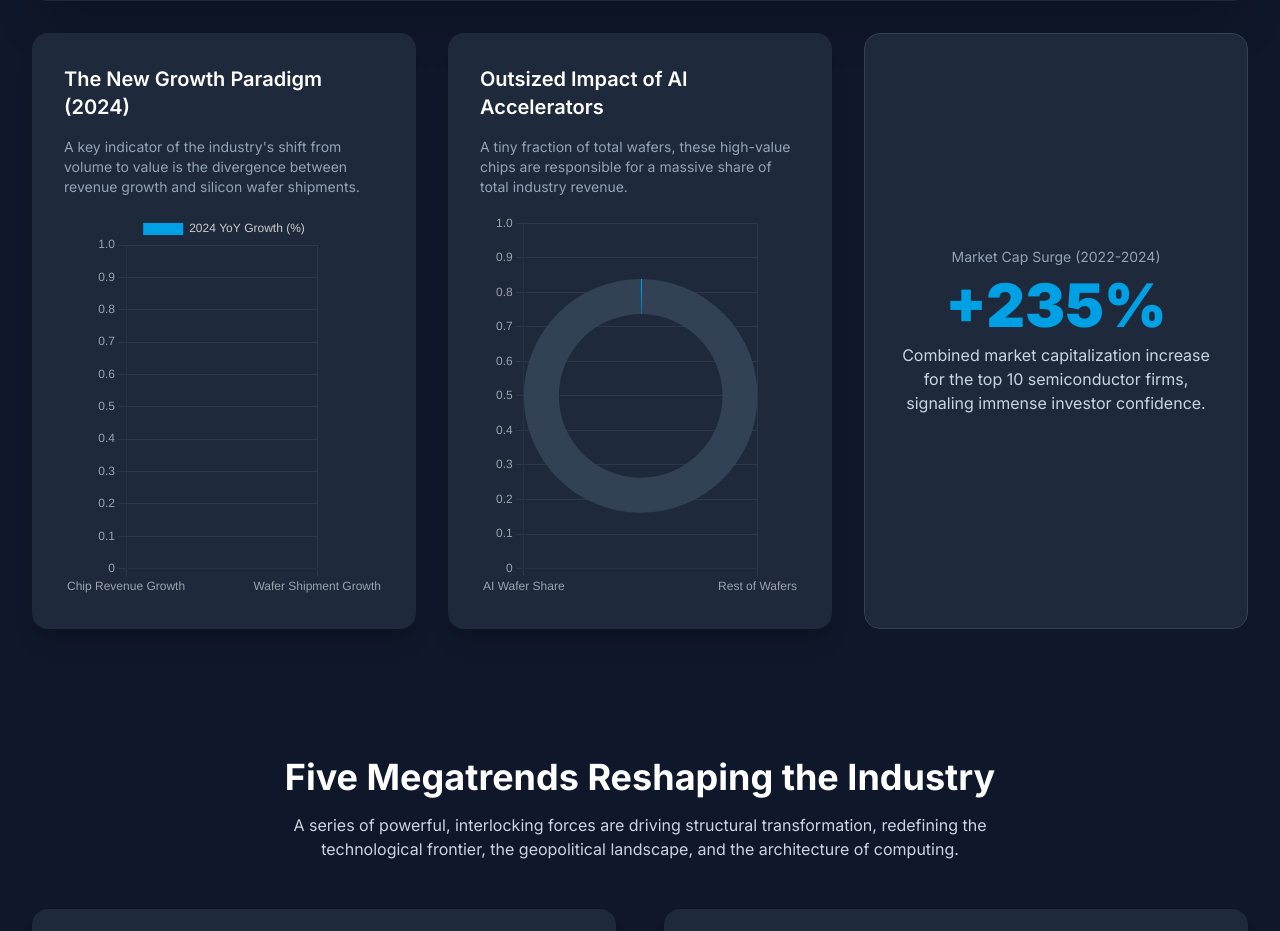
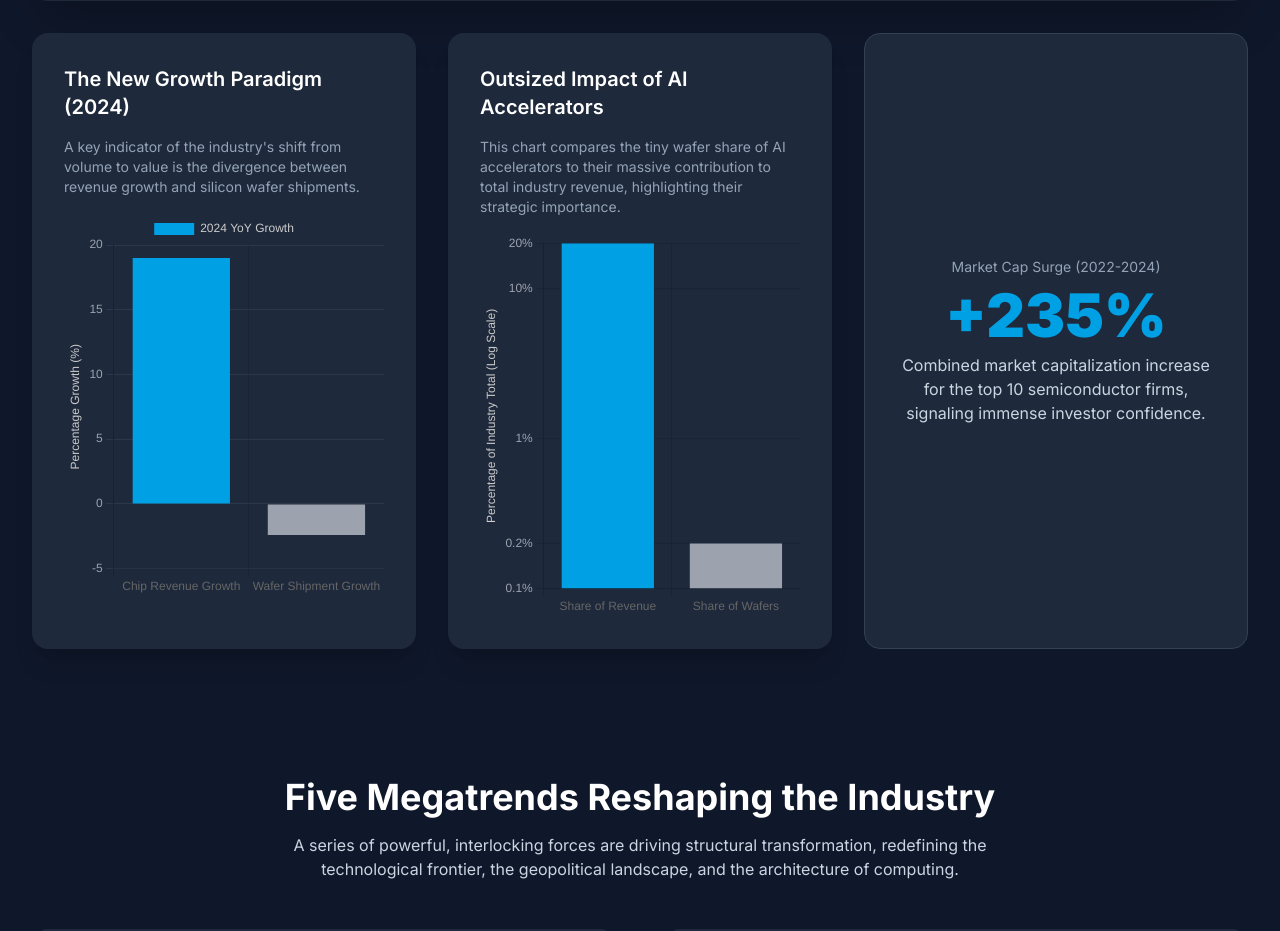
Before and after one commit to kersam/kersam.github.io, a plain HTML site: page semiconductor.html in a window 1280 px wide. Shown: the part 1120-2051 px from the top of the page. Drawn offline with nearby package versions, Linux system fonts and the light colour scheme.

Commit message:
Update semiconductor.html

```diff
--- a/semiconductor.html
+++ b/semiconductor.html
@@ -98,9 +98,9 @@
                 </div>
                 <div class="bg-slate-800 rounded-2xl shadow-xl p-6 md:p-8">
                     <h3 class="text-xl font-semibold text-white mb-4">Outsized Impact of AI Accelerators</h3>
-                     <p class="text-slate-400 text-sm mb-4">A tiny fraction of total wafers, these high-value chips are responsible for a massive share of total industry revenue.</p>
+                     <p class="text-slate-400 text-sm mb-4">This chart compares the tiny wafer share of AI accelerators to their massive contribution to total industry revenue, highlighting their strategic importance.</p>
                      <div class="chart-container">
-                        <canvas id="aiWaferImpactChart"></canvas>
+                        <canvas id="aiImpactComparisonChart"></canvas>
                     </div>
                 </div>
                  <div class="kpi-card rounded-2xl p-8 text-center flex flex-col justify-center items-center">
@@ -368,14 +368,73 @@
                 return lines;
             };
 
+            // Chart initializations
             const marketForecastCtx = document.getElementById('marketForecastChart')?.getContext('2d');
             if(marketForecastCtx) new Chart(marketForecastCtx, { type: 'line', data: { labels: ['2024', '2030', '2040 (Low)', '2040 (High)'], datasets: [{ label: 'Market Revenue ($B)', data: [627, 1000, 1700, 2400], borderColor: CHART_COLORS.blue, backgroundColor: 'rgba(0, 161, 228, 0.1)', fill: true, tension: 0.4 }] }, options: commonChartOptions });
 
             const revenueVsWafersCtx = document.getElementById('revenueVsWafersChart')?.getContext('2d');
-            if(revenueVsWafersCtx) new Chart(revenueVsWafersCtx, { type: 'bar', data: { labels: ['Chip Revenue Growth', 'Wafer Shipment Growth'], datasets: [{ label: '2024 YoY Growth (%)', data: [19, -2.4], backgroundColor: [CHART_COLORS.blue, CHART_COLORS.grey] }] }, options: {...commonChartOptions, indexAxis: 'y' } });
+            if(revenueVsWafersCtx) {
+                new Chart(revenueVsWafersCtx, {
+                    type: 'bar',
+                    data: {
+                        labels: ['Chip Revenue Growth', 'Wafer Shipment Growth'],
+                        datasets: [{
+                            label: '2024 YoY Growth',
+                            data: [19, -2.4],
+                            backgroundColor: [CHART_COLORS.blue, CHART_COLORS.grey]
+                        }]
+                    },
+                    options: {
+                        ...commonChartOptions,
+                        scales: {
+                            y: {
+                                ...commonChartOptions.scales.y,
+                                title: { display: true, text: 'Percentage Growth (%)', color: CHART_COLORS.lightGrey }
+                            }
+                        }
+                    }
+                });
+            }
 
-            const aiWaferImpactCtx = document.getElementById('aiWaferImpactChart')?.getContext('2d');
-            if(aiWaferImpactCtx) new Chart(aiWaferImpactCtx, { type: 'doughnut', data: { labels: ['AI Wafer Share', 'Rest of Wafers'], datasets: [{ data: [0.2, 99.8], backgroundColor: [CHART_COLORS.blue, '#334155'], borderWidth: 0 }] }, options: {...commonChartOptions, plugins: {...commonChartOptions.plugins, legend: { display: false }}, cutout: '70%'} });
+            const aiImpactComparisonCtx = document.getElementById('aiImpactComparisonChart')?.getContext('2d');
+            if(aiImpactComparisonCtx) {
+                new Chart(aiImpactComparisonCtx, {
+                    type: 'bar',
+                    data: {
+                        labels: ['Share of Revenue', 'Share of Wafers'],
+                        datasets: [{
+                            label: 'AI Accelerator Impact (%)',
+                            data: [20, 0.2],
+                            backgroundColor: [CHART_COLORS.blue, CHART_COLORS.grey]
+                        }]
+                    },
+                    options: {
+                        ...commonChartOptions,
+                        plugins: {
+                            ...commonChartOptions.plugins,
+                            legend: { display: false }
+                        },
+                        scales: {
+                            y: {
+                                type: 'logarithmic',
+                                title: { display: true, text: 'Percentage of Industry Total (Log Scale)', color: CHART_COLORS.lightGrey },
+                                ticks: {
+                                    color: CHART_COLORS.grey,
+                                    callback: function(value, index, values) {
+                                        if (value === 100 || value === 10 || value === 1 || value === 0.1) {
+                                            return value + '%';
+                                        }
+                                        if (value === 20 || value === 0.2) {
+                                            return value + '%';
+                                        }
+                                        return null;
+                                    }
+                                }
+                            }
+                        }
+                    }
+                });
+            }
 
             const aiChipMarketCtx = document.getElementById('aiChipMarketChart')?.getContext('2d');
             if(aiChipMarketCtx) new Chart(aiChipMarketCtx, { type: 'bar', data: { labels: ['Forecast 1', 'Forecast 2', 'Forecast 3'], datasets: [{ label: 'AI Chip Market Size by 2030 ($B)', data: [227, 281, 453], backgroundColor: [CHART_COLORS.darkerBlue, CHART_COLORS.darkBlue, CHART_COLORS.blue] }] }, options: commonChartOptions });
```
